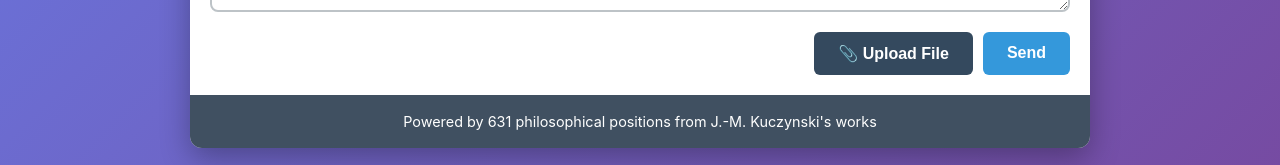
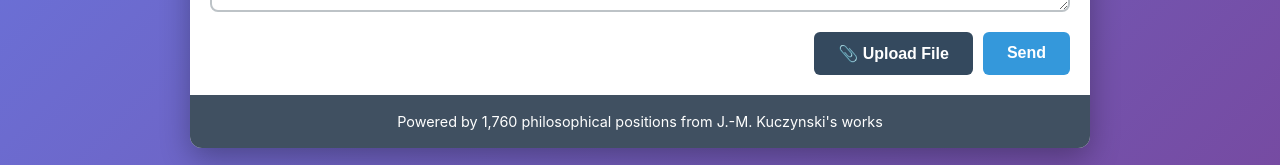
Before and after one commit to johnmichaelkuczynski/ASKJM.XYZ, a Flask app: page / in a window 1280 px wide. Shown: the part 632-797 px from the top of the page. Run offline with Flask 3, Linux system fonts and the light colour scheme; data that the repository does not hold is empty; parts of the project's set-up code (start-up, migrations or seed data) failed here and were passed over; some libraries are stand-ins or nearby versions.

Commit message:
Update footer to show total number of philosophical positions
Update the footer text in index.html to display the total count of 1,760 philosophical positions from J.-M. Kuczynski's works, replacing the previous count of 631 searchable positions.

Replit-Commit-Author: Agent
Replit-Commit-Session-Id: 1857d28c-dca0-4478-a9fd-c4e45ba18ec8
Replit-Commit-Checkpoint-Type: full_checkpoint
Replit-Commit-Event-Id: 01cb4207-49dd-404d-a5f3-c8e32c16e665
Replit-Commit-Screenshot-Url: https://storage.googleapis.com/screenshot-production-us-central1/ef071fdf-05a3-48d8-b36c-1540a99ca086/1857d28c-dca0-4478-a9fd-c4e45ba18ec8/IA8Ftrc

```diff
--- a/templates/index.html
+++ b/templates/index.html
@@ -75,7 +75,7 @@
         </main>
 
         <footer>
-            <p>Powered by 631 philosophical positions from J.-M. Kuczynski's works</p>
+            <p>Powered by 1,760 philosophical positions from J.-M. Kuczynski's works</p>
         </footer>
     </div>
 
```
Also changed, not shown: 1 other file.
